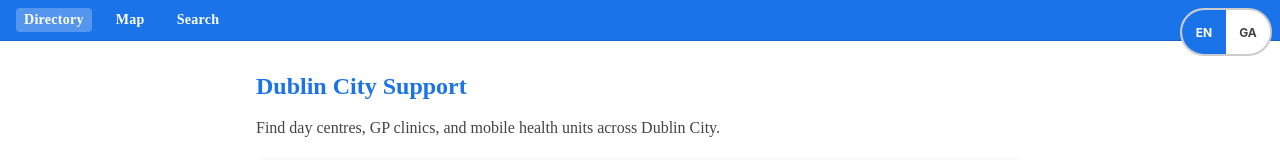
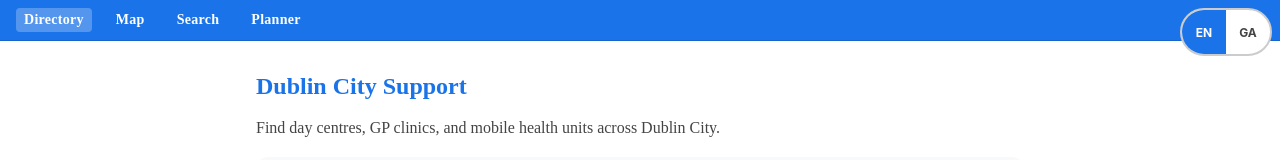
Before and after one commit to phy6/dublin-lifeline-directory, a SvelteKit app: page / in a window 1280 px wide. Shown: the top 160 px of the page. Built offline with nearby package versions, Linux system fonts and the light colour scheme.

Commit message:
fix(planner): add Planner to desktop top-nav

```diff
--- a/src/routes/+layout.svelte
+++ b/src/routes/+layout.svelte
@@ -28,6 +28,10 @@
 	>
 	<a href="{base}/search" aria-current={page.url.pathname === `${base}/search` ? 'page' : undefined}
 		>{t('search')}</a
+	>
+	<a
+		href="{base}/planner"
+		aria-current={page.url.pathname === `${base}/planner` ? 'page' : undefined}>{t('planner')}</a
 	>
 </nav>
 
```
